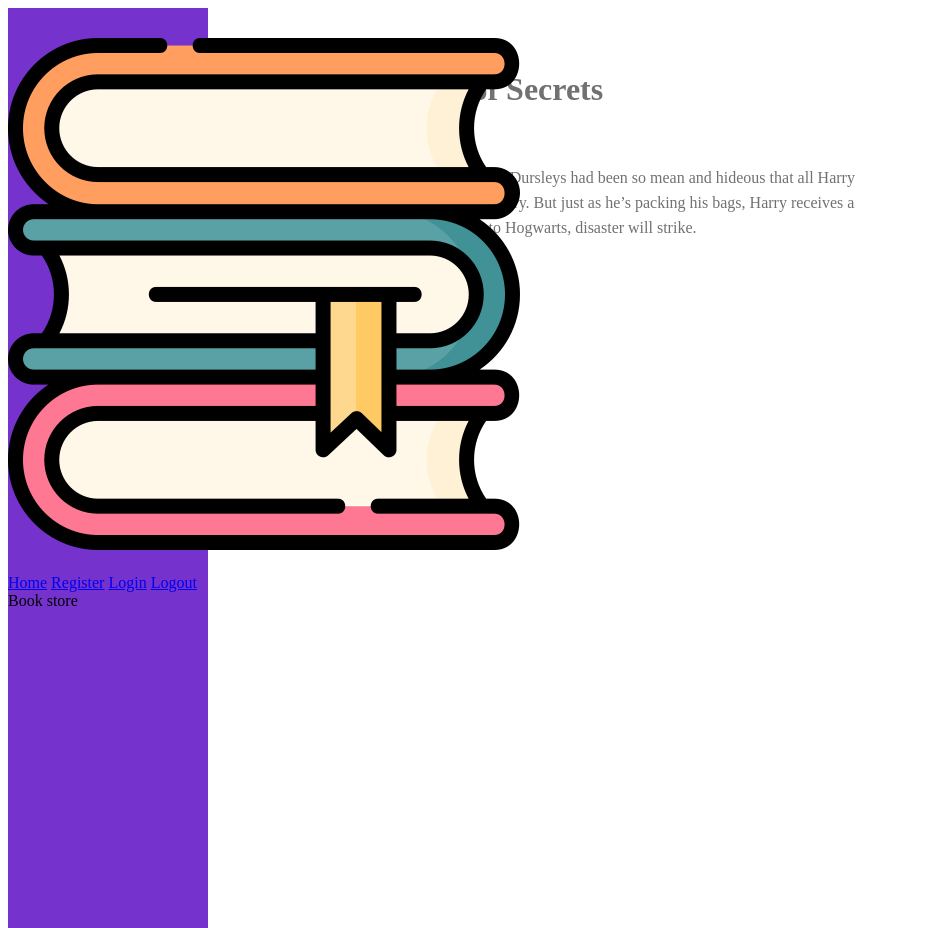
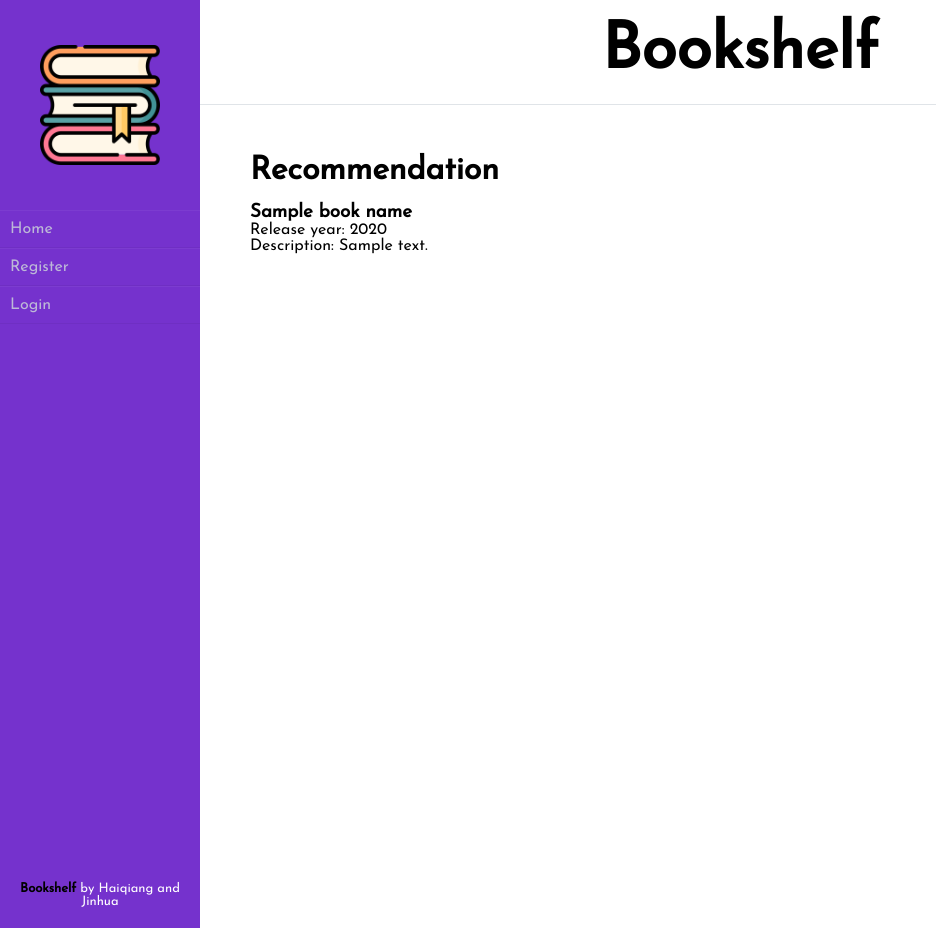
Before and after one commit to haiqiang-zhang/BookShelf-Web-App, a Flask app: template library/templates/home.html in a window 1280 px wide. Shown: the whole page, without its empty margins (0-936 px from the left). Run offline with Flask 2, Linux system fonts and the light colour scheme; the template is opened without the code that fills it: most values are stand-ins (such as "Sample title", 1, 10 or a date in 2020).

Commit message:
random recommendation

```diff
--- a/library/adapters/data/reviews.csv
+++ b/library/adapters/data/reviews.csv
@@ -1,4 +1,4 @@
 id,author-id,book-id,review-text,timestamp,rating
-1,2,1,"Oh no, COVID-19 has hit New Zealand",2020-02-28 14:31:26,2
-2,1,1,"Yeah Freddie, bad news",2020-02-28 14:39:51,3
-3,3,1,"I hope it's not as bad here as Italy!",2020-02-29 08:12:08,5
+1,2,27036539,"Oh no, COVID-19 has hit New Zealand",2020-02-28 14:31:26,2
+2,1,27036539,"Yeah Freddie, bad news",2020-02-28 14:39:51,3
+3,3,27036539,"I hope it's not as bad here as Italy!",2020-02-29 08:12:08,5
--- a/library/adapters/memory_repository.py
+++ b/library/adapters/memory_repository.py
@@ -63,7 +63,7 @@ class MemoryRepository(AbstractRepository):
         books = [self.__books_index[id] for id in existing_ids]
         return books
 
-    def get_books_by_index(self, index: List[int]):
+    def get_books_by_index(self, index: List[int])-> List[Book]:
 
         return [self.__books[index] for index in index]
 
@@ -215,7 +215,6 @@ def load_reviews(data_path: Path, repo: MemoryRepository, users):
             review_text=data_row[3],
             user=users[data_row[1]],
             book=repo.get_book(int(data_row[2])),
-            timestamp=datetime.fromisoformat(data_row[4]),
             rating=int(data_row[5])
         )
         repo.add_review(review)
--- a/library/adapters/repository.py
+++ b/library/adapters/repository.py
@@ -43,7 +43,7 @@ class AbstractRepository(abc.ABC):
         raise NotImplementedError
 
     @abc.abstractmethod
-    def get_books_by_index(self,index: int):
+    def get_books_by_index(self,index: List[int]) -> List[Book]:
         raise NotImplementedError
 
     @abc.abstractmethod
--- a/library/domain/model.py
+++ b/library/domain/model.py
@@ -446,8 +446,8 @@ class Tag:
 
 
 
-def make_review(review_text: str, user: User, book: Book, rating: int, timestamp: datetime = datetime.today()):
-    review = Review(book, review_text, rating, timestamp, user)
+def make_review(review_text: str, user: User, book: Book, rating: int):
+    review = Review(book, review_text, rating, user)
     user.add_review(review)
     book.add_review(review)
 
--- a/library/static/css/main.css
+++ b/library/static/css/main.css
@@ -1,5 +1,116 @@
+@import url('https://fonts.googleapis.com/css?family=Josefin+Sans&display=swap');
 
+* {
+  margin: 0;
+  padding: 0;
+  color: black;
+  box-sizing: border-box;
+  list-style: none;
+  text-decoration: none;
+  font-family: 'Josefin Sans', sans-serif;
+}
 
+body,
+html {
+  height: 100%;
+}
+
+h1 {
+    text-align: center;
+    font-weight: bold;
+}
+
+img {
+  display: block;
+  width: 100px;
+  height: auto;
+  padding: 15px;
+  margin-left: auto;
+  margin-right: auto;
+}
+
+.img-small {
+    display: block;
+    width: 300px;
+    height: auto;
+    padding: 5px;
+    margin-left: auto;
+    margin-right:auto;
+}
+
+.btn-nav {
+  padding: 10px;
+  border-bottom: 1px solid #bdb8d7;
+  border-bottom: 1px solid rgba(0, 0, 0, 0.05);
+  border-top: 1px solid rgba(255, 255, 255, 0.05);
+  color: #bdb8d7;
+  display: block;
+}
+
+.btn-nav:hover {
+  background-color: #594f8d;
+  color: #fff;
+}
+
+.btn-general {
+    background-color: #7532cd;
+    color: white;
+    border: none;
+    border-radius: 8px;
+    display: inline-block;
+    padding: 10px;
+    margin: 5px;
+    float:left;
+}
+
+.btn-general-disabled {
+    background-color: #4b4276;
+    border: none;
+    border-radius: 8px;
+    display: inline-block;
+    padding: 10px;
+    margin: 5px;
+    float:left;
+    #opacity: 0.6;
+}
+
+.btn-general:hover {
+    background-color: #8acd32;
+    color: black;
+}
+
+.textarea {
+    width: 100%;
+    overflow: auto;
+    word-break: break-all;
+}
+
+#body {
+  min-height: 100%;
+  margin-bottom: -60px;
+  font-size: medium;
+}
+
+#header {
+  padding: 20px;
+  background: #fff;
+  border-bottom: 1px solid #e0e4e8;
+  font-size: 64px;
+  font-weight: bold;
+  text-align: center;
+}
+
+#content-2 {
+  height: 100vh;
+  margin-left: 200px;
+  display: flex;
+  flex-direction: column;
+}
+
+#container {
+  display: flex;
+  flex-direction: row;
+}
 
 #nav {
   width: 200px;
@@ -9,6 +120,128 @@
   position: fixed;
 }
 
+#nav-header {
+  color: #fff;
+  text-align: center;
+  margin-bottom: 30px;
+  margin-top: 12px;
+}
+
+#sub-nav-header {
+  color: #fff;
+  text-align: left;
+  margin-top: 20px;
+  margin-bottom: 20px;
+  padding-left: 10px;
+}
+
+#nav-footer {
+  color: #fff;
+  margin-top: 25px;
+  margin-bottom: 20px;
+  position: absolute;
+  bottom: 0;
+  font-size: small;
+  text-align: center;
+  word-wrap: break-word;
+}
+
+#authentication {
+  display:block;
+  margin:0 auto;
+  color: #717171;
+  line-height: 25px;
+  padding: 10px;
+  width: 50%;
+}
+
+#Recommendation {
+  display: flex;
+  flex-direction: column;
+  margin: 50px;
+}
+#main {
+  margin: 20px;
+  color: #717171;
+  line-height: 25px;
+  padding: 10px;
+  width: 66.666667%;
+}
+
+#logo {
+  width: 150px;
+}
+
+#sidebar {
+    background-color: #8acd32;
+    color: #717171;
+    width: 33.333333%;
+    min-height: 100vh;
+    height: 100%;
+    padding: 20px;
+    border-bottom: 1px solid #e0e4e8;
+}
+
+#article-header {
+    text-align: left;
+    margin-top: 20px;
+    margin-bottom: 20px;
+}
+
+#article {
+    clear:both;
+    margin-bottom:100px;
+}
+
+#article-footer {
+    font-size: 32px;
+}
+
+#article-container {
+    padding: 20px;
+    display: flex;
+    flex-direction: column;
+    margin-top: 30px;
+}
+
+input[type='text'],
+    select {
+        width: 100%;
+        padding: 12px 20px;
+        margin: 8px 0;
+        display: inline-block;
+        border: 1px solid #ccc;
+        border-radius: 4px;
+        box-sizing: border-box;
+    }
+
+input[type='password'],
+    select {
+        width: 100%;
+        padding: 12px 20px;
+        margin: 8px 0;
+        display: inline-block;
+        border: 1px solid #ccc;
+        border-radius: 4px;
+        box-sizing: border-box;
+    }
+
+input[type='submit'] {
+    width: 100%;
+     background-color: #7532cd;
+     color: white;
+     padding: 14px 20px;
+     margin: 8px 0;
+     border: none;
+     border-radius: 4px;
+     cursor: pointer;
+}
+
+input[type='submit']:hover {
+    background-color: #8acd32;
+    color: black;
+}
+
 .icon {
     width: 1.5em;
     height: 1.5em;
@@ -16,11 +249,3 @@
     fill: currentColor;
     overflow: hidden;
 }
-
-#main {
-  margin: 20px;
-  color: #717171;
-  line-height: 25px;
-  padding: 10px;
-  width: 66.666667%;
-}
--- a/library/templates/authentication/credentials.html
+++ b/library/templates/authentication/credentials.html
@@ -1,7 +1,7 @@
 {% extends 'layout.html' %}
 
 {% block content %}
-<main id="main">
+<main id="authentication">
     <div class="formwrapper">
         <h1 class="title">{{ title }}</h1>
         <form method="POST" action="{{ handler_url }}">
--- a/library/templates/header.html
+++ b/library/templates/header.html
@@ -1,3 +1,3 @@
 <header id="header">
-  NJUST book Store
+  Bookshelf
 </header>
--- a/library/templates/home.html
+++ b/library/templates/home.html
@@ -1,12 +1,9 @@
 {% extends 'layout.html' %} {% block content %}
-<main id="main">
-    <h1>Harry Potter and the Chamber of Secrets</h1>
-    <p>Release year: 1999</p>
-    <p>Description: Ever since Harry Potter had come home for the summer, the Dursleys
-        had been so mean and hideous that all Harry wanted was to get back to the Hogwarts
-        School for Witchcraft and Wizardry. But just as he’s packing his bags, Harry receives
-        a warning from a strange impish creature who says that if Harry returns to Hogwarts,
-        disaster will strike.
-    </p>
+<main id="Recommendation">
+    <h1>Recommendation</h1>
+    <br/>
+    <h3>{{ bookName }}</h3>
+    <p>Release year: {{ releaseYear }}</p>
+    <p>Description: {{ Desc }}</p>
 </main>
 {% endblock %}
--- a/library/templates/layout.html
+++ b/library/templates/layout.html
@@ -3,7 +3,7 @@
 <html lang="en">
   <head>
     <meta http-equiv="Content-Type" content="text/html; charset=utf-8" />
-    <title>NJUST book Store</title>
+    <title>Bookshelf</title>
 
     <link
       rel="stylesheet"
--- a/library/templates/navigation.html
+++ b/library/templates/navigation.html
@@ -1,17 +1,18 @@
 <nav id="nav">
-  <img id="logo" src="{{ url_for('static', filename='books.png') }}" />
+    <img id="logo" src="{{ url_for('static', filename='books.png') }}"/>
 
     <h2 id="nav-header">
-    {% if 'user_name' in session %} Hello, {{ session['user_name'] }} {%
-    endif %}
+        {% if 'user_name' in session %} Hello, {{ session['user_name'] }} {% endif %}
     </h2>
     <a class="btn-nav" href="{{ url_for('home_bp.home') }}">Home</a>
     <a class="btn-nav" href="{{ url_for('authentication_bp.register') }}">Register</a>
     <a class="btn-nav" href="{{ url_for('authentication_bp.login') }}">Login</a>
+    {% if 'user_name' in session %}
     <a class="btn-nav" href="{{ url_for('authentication_bp.logout') }}">Logout</a>
+    {% endif %}
 
 
     <div id="nav-footer">
-    Book store
+        <b>Bookshelf</b> by Haiqiang and Jinhua
     </div>
 </nav>
```
Also changed, not shown: library/__init__.py (+6 -5 lines), library/book_blueprint/book.py (+7 -7 lines), library/home/home.py (+8 -4 lines), library/utilities/services.py (+15 -15 lines), 1 other file. Lines whose indentation alone changed are shown as unchanged.
